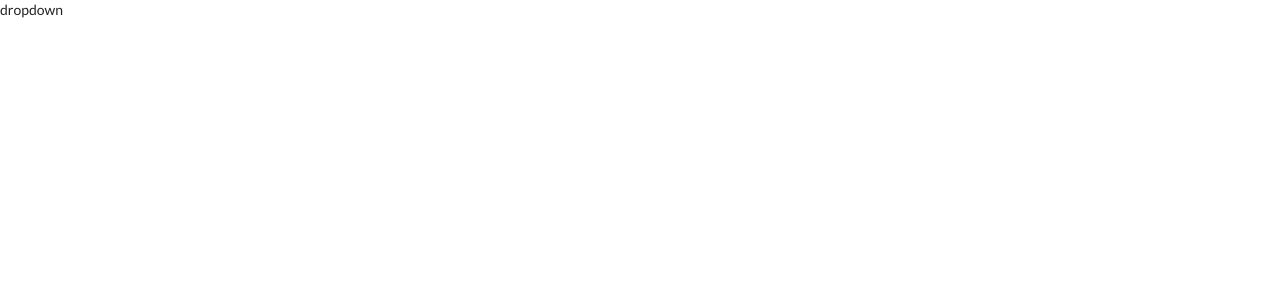
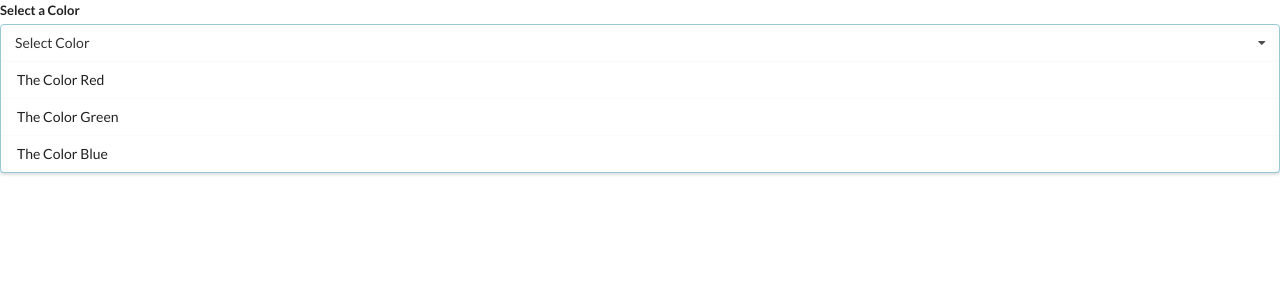
Before and after one commit to mduguil/widgets, a React (Create React App) app: page / in a window 1280 px wide. Shown: the top 300 px of the page. Built offline with nearby package versions, Linux system fonts and the light colour scheme.

Commit message:
created basic dropdown form

```diff
--- a/src/components/Dropdown.js
+++ b/src/components/Dropdown.js
@@ -1,8 +1,27 @@
 import React from 'react-dom'
 
-const Dropdown =() => {
+const Dropdown =({ options }) => {
+  const renderOptions = options.map(option => {
+    return (
+      <div key={option.value} className="item">
+        {option.label}
+      </div>
+    )
+  })
+
   return (
-    <div>dropdown</div>
+    <div className="ui form">
+      <div className="field">
+        <label className="label">Select a Color</label>
+        <div className="ui selection dropdown visible active">
+          <i className="dropdown icon"></i>
+          <div className="text">Select Color</div>
+          <div className="menu visible transition">
+            {renderOptions}
+          </div>
+        </div>
+      </div>
+    </div>
   )
 }
 
```
